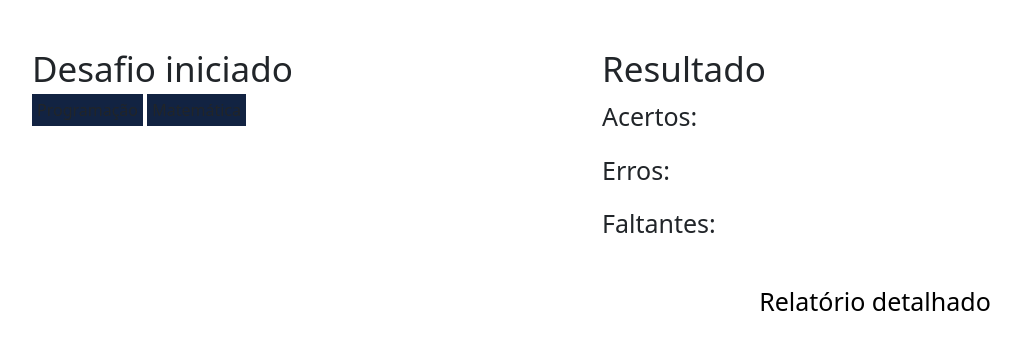
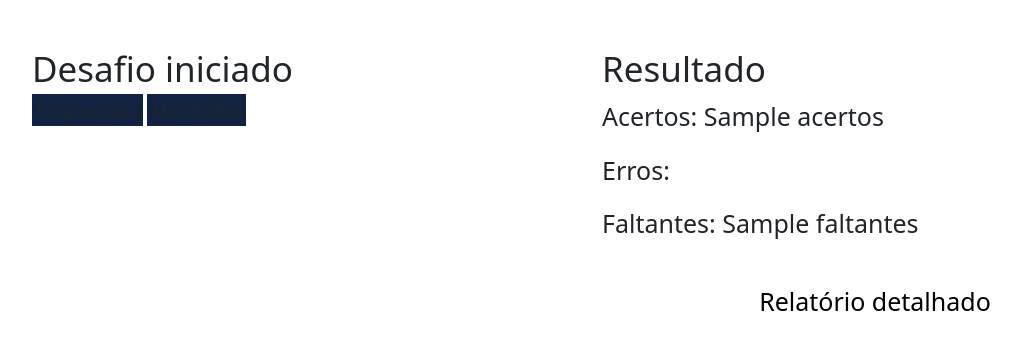
Before and after one commit to andre-jnr/study_asyc, a Django app: template flashcard/templates/desafio.html in a window 1280 px wide. Shown: the top 350 px of the page, without its empty margins (50-1071 px from the left). Run offline with Django 5.2, Linux system fonts and the light colour scheme; data comes from the database, SQL or seed files in the repository; the template is opened without the code that fills it: values that come from a table or form of the project are taken from there, most other values are stand-ins (such as "Sample title", 1, 10 or a date in 2020).

Commit message:
relatório do desafio
Um relatório no lado mostrando quantos flashcards foram acertados, errados e quantos ainda faltam serem respondidos

```diff
--- a/flashcard/templates/desafio.html
+++ b/flashcard/templates/desafio.html
@@ -65,9 +65,9 @@
             <div class="col-md">
 
                 <h3 class="fonte-secundaria">Resultado</h3>
-                <p class="fonte-p">Acertos: </p>
-                <p class="fonte-p">Erros: </p>
-                <p class="fonte-p">Faltantes: </p>
+                <p class="fonte-p">Acertos: {{acertos}}</p>
+                <p class="fonte-p">Erros: {{erros}}</p>
+                <p class="fonte-p">Faltantes: {{faltantes}}</p>
                 <br>
                 <a class="btn-cadastro btn-desafio" href="">Relatório detalhado</a>
             </div>
```
Also changed, not shown: flashcard/views.py (+13 -3 lines).
